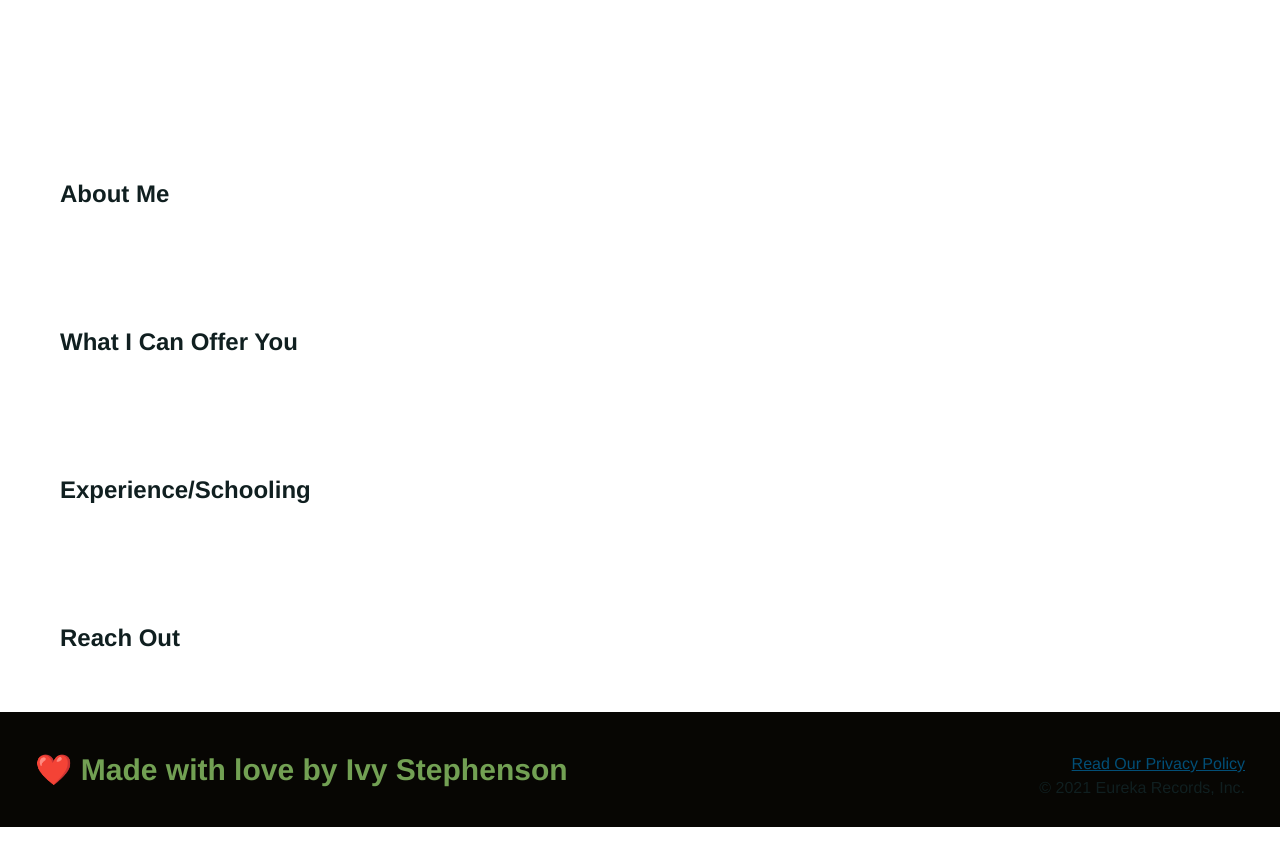
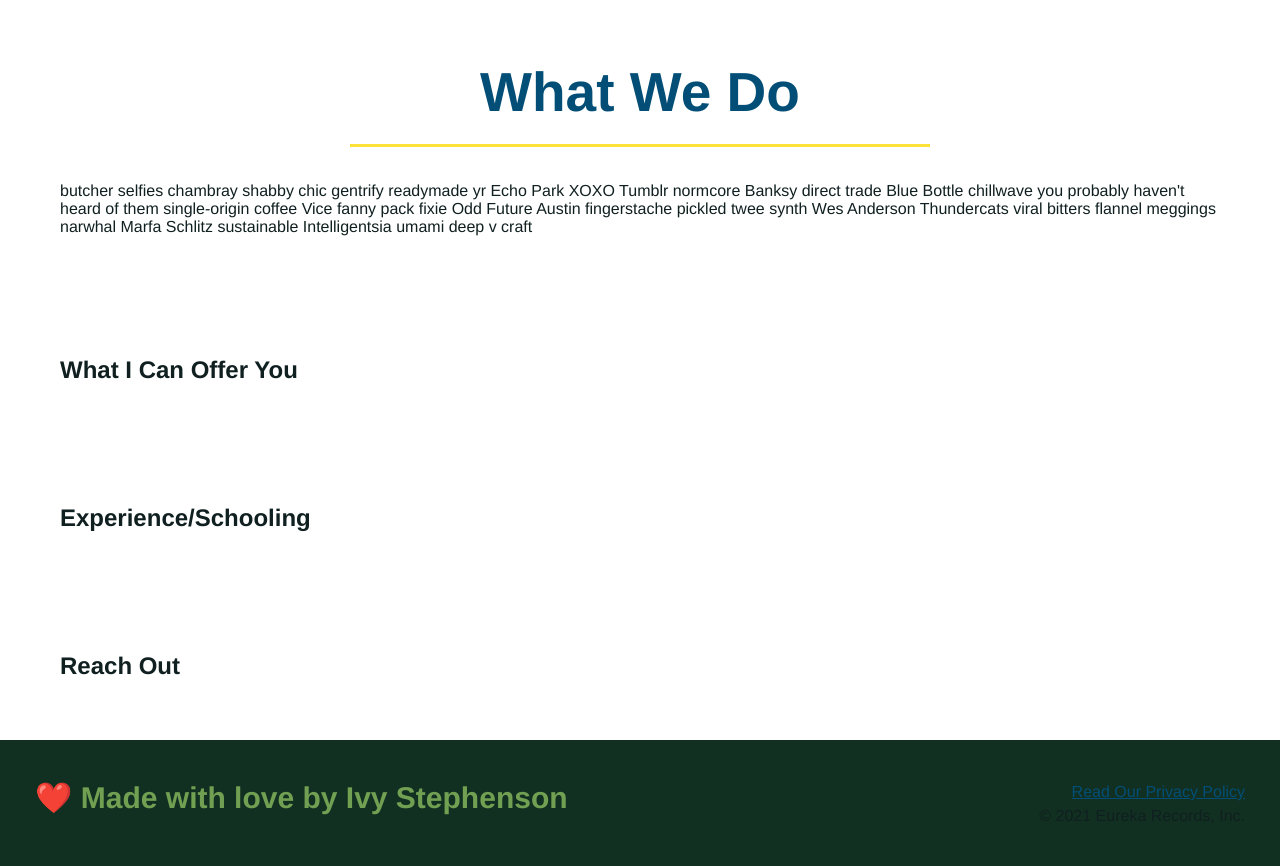
Before and after one commit to Istephensondev/Ivy-sOfficialWebsite, a plain HTML site: page index.html in a window 1280 px wide. Shown: the part 800-1666 px from the top of the page. Before the commit the page ends 1627 px from the top, so only its background shows below. Drawn offline with Linux system fonts and the light colour scheme.

Commit message:
What I Do section styles

```diff
--- a/assets/css/style.css
+++ b/assets/css/style.css
@@ -15,7 +15,7 @@
     padding: 20px 35px;
     background-color: #72a053;
     justify-content: space-between;
-    flex-wrap: wrap;ß
+    flex-wrap: wrap;
   }
 
   header h1 {
@@ -37,7 +37,7 @@
     margin: -40px 0;
   }
 
-  header nav ul {
+   header nav ul {
     display: flex;
     flex-wrap: wrap;
     justify-content: space-between;
@@ -51,10 +51,14 @@
     font-size: 1.55vw;
   }
 
+
   footer {
-    background: #070603;
+    background: #123021;
     width: 100%;
     padding: 40px 35px;
+    justify-content: space-between;
+    display: flex;
+    flex-wrap: wrap;
   }
 
   footer h2 {
@@ -77,6 +81,7 @@
   section {
     padding: 60px;
   }
+
 
   /* Hero Style Start */
 
@@ -132,15 +137,34 @@
   }
   /* HERO STYLES END */
 
-  .intro {
-    text-align: center;
-  }
+  /* SECTION TITLE STYLES START */
+.section-title {
+  font-size: 55px;
+  border-bottom: 3px solid;
+  color: #024e76;
+  padding-bottom: 20px;
+  text-align: center;
+  margin: 0 auto 35px auto;
+  width: 50%;
+}
 
-  .intro h2 {
-  font-size: 55px;
-  color: #024e76;
-  margin-bottom: 35px;
-  padding: 0 100px 20px 100px;
-  border-bottom: 3px solid;
+.primary-border {
   border-color: #fce138;
 }
+
+.secondary-border {
+  border-color: #39a6b2;
+}
+/* SECTION TITLE STYLES END */
+
+/* WHAT WE DO STYLES */
+
+.intro p {
+  line-height: 1.7;
+  color: #39a6b2;
+  width: 80%;
+  margin: 0 auto;
+  font-size: 20px;
+  text-align: center;
+}
+/* WHAT YOU DO STYLES END */
--- a/index.html
+++ b/index.html
@@ -55,8 +55,16 @@
 
 <!-- "what we do" section -->
 <section>
-  <section id="what-we-do" class="intro"></section>
-  <h2>About Me</h2>
+  <div class="flex-row">
+    <h2 class="section-title primary-border">
+      What We Do
+    </h2>
+  </div>
+  <div class="flex-row">
+    <p>
+      butcher selfies chambray shabby chic gentrify readymade yr Echo Park XOXO Tumblr normcore Banksy direct trade Blue Bottle chillwave you probably haven't heard of them single-origin coffee Vice fanny pack fixie Odd Future Austin fingerstache pickled twee synth Wes Anderson Thundercats viral bitters flannel meggings narwhal Marfa Schlitz sustainable Intelligentsia umami deep v craft
+    </p>
+  </div>
 </section>
 
 <!-- "what you do" section -->
```
